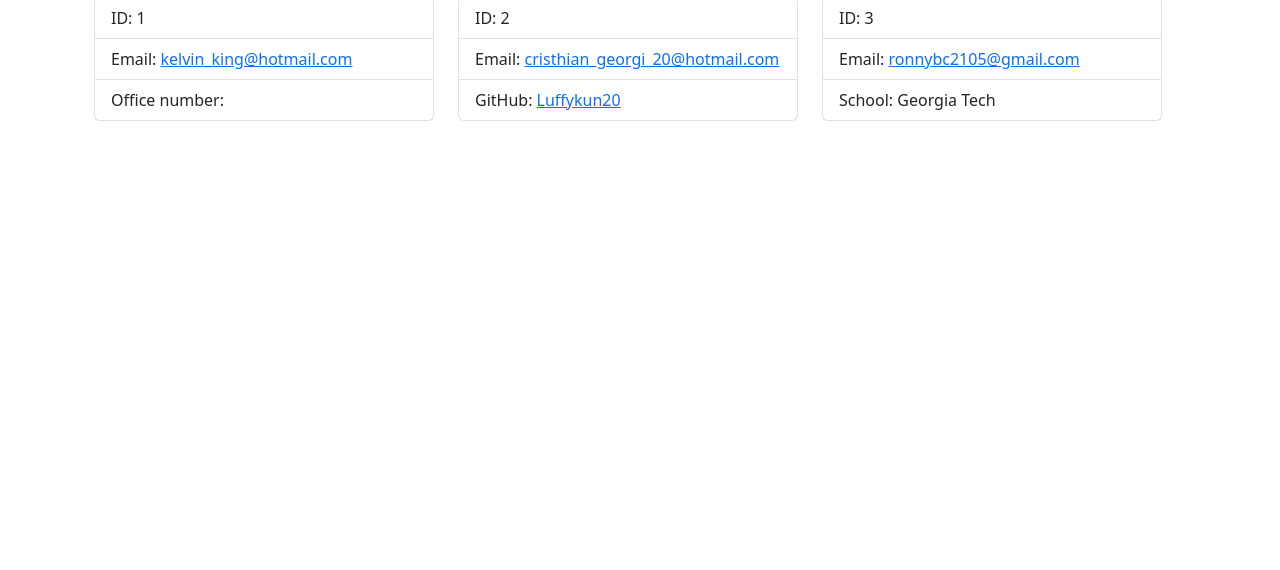
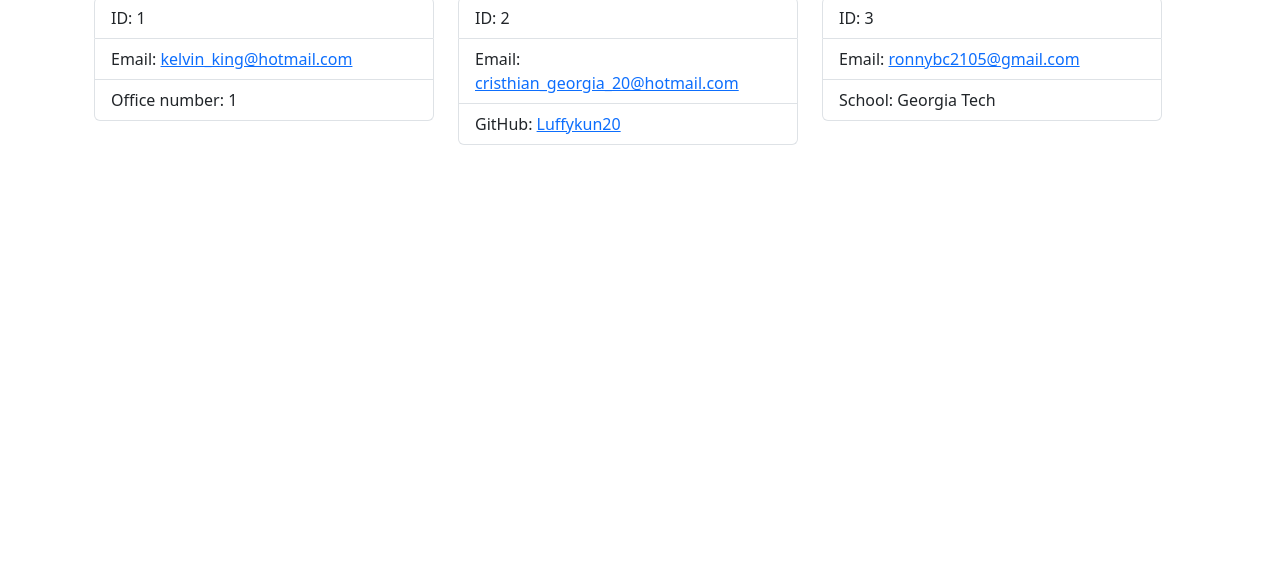
Before and after one commit to Luffykun20/Team-Profile-Generator, a website: page dist/team.html in a window 1280 px wide. Shown: the part 230-800 px from the top of the page. Drawn offline with nearby package versions, Linux system fonts and the light colour scheme.

```diff
--- a/dist/team.html
+++ b/dist/team.html
@@ -35,7 +35,7 @@
           <ul class="list-group">
             <li class="list-group-item">ID: 1</li>
             <li class="list-group-item">Email: <a href="mailto:kelvin_king@hotmail.com">kelvin_king@hotmail.com</a></li>
-            <li class="list-group-item">Office number: </li>
+            <li class="list-group-item">Office number: 1</li>
           </ul>
         </div>
       </div>
@@ -49,7 +49,7 @@
         <div class="card-body">
           <ul class="list-group">
             <li class="list-group-item">ID: 2</li>
-            <li class="list-group-item">Email: <a href="mailto:cristhian_georgi_20@hotmail.com">cristhian_georgi_20@hotmail.com</a></li>
+            <li class="list-group-item">Email: <a href="mailto:cristhian_georgia_20@hotmail.com">cristhian_georgia_20@hotmail.com</a></li>
             <li class="list-group-item">GitHub: <a href= "https://github.com/Luffykun20">Luffykun20</a></li>
           </ul>
         </div>
```
Also changed, not shown: README.md.
